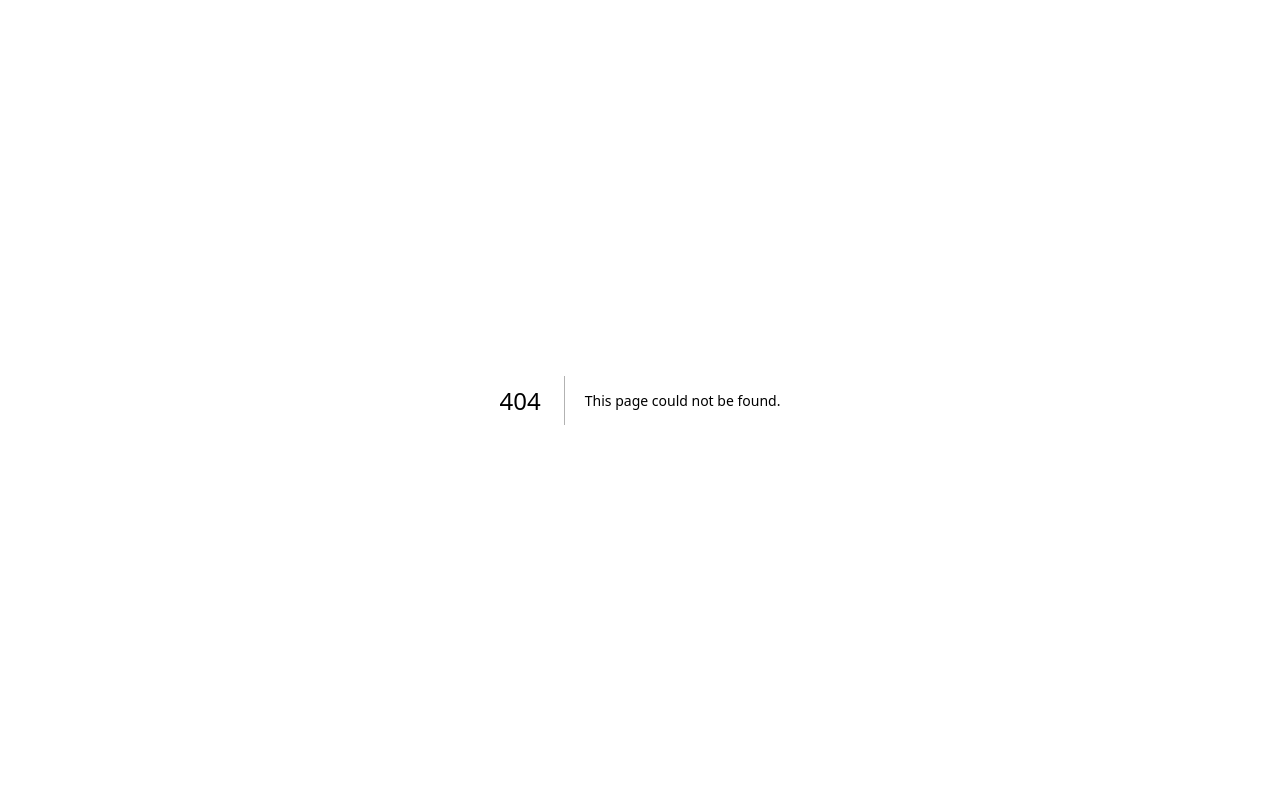
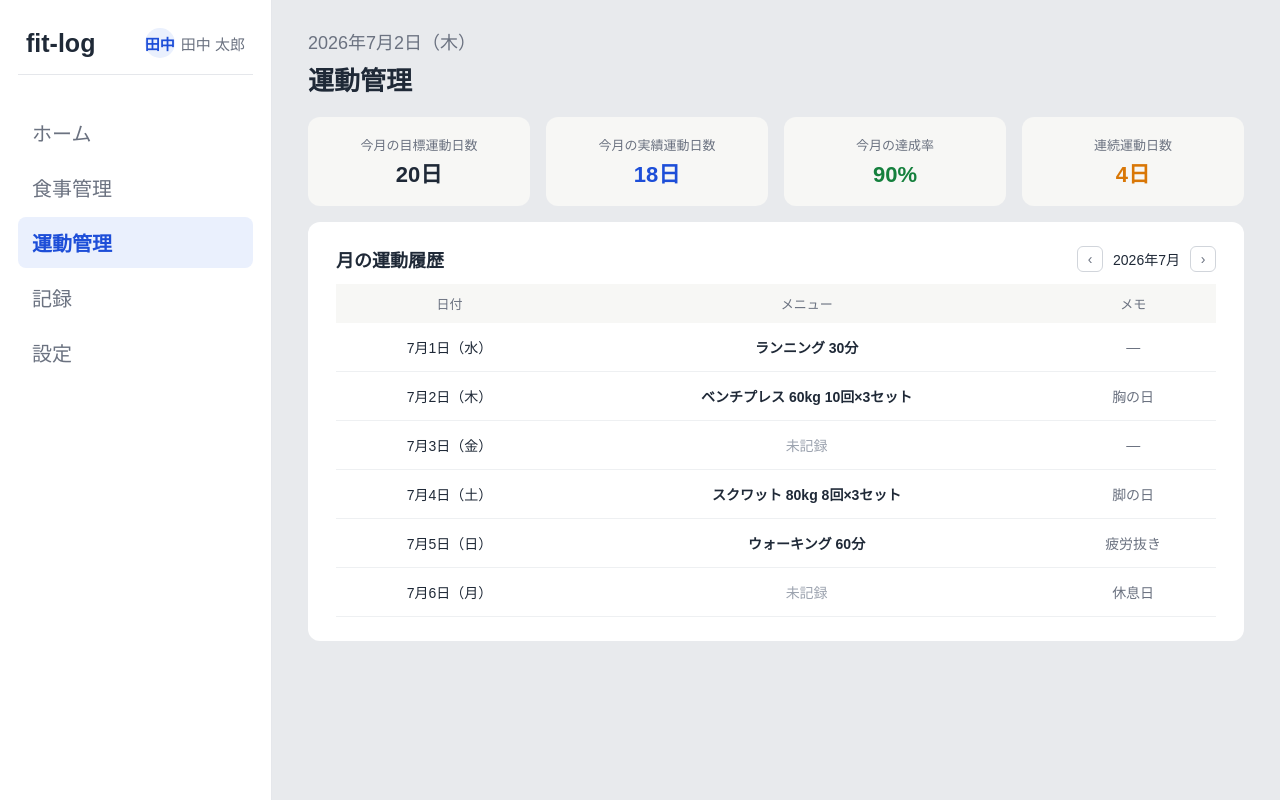
Before and after one commit to sho0411/fit-log-frontend, a Next.js app: page /exercises in a window 1280 px wide. Before the commit this address had no page. Built offline with nearby package versions, Linux system fonts and the light colour scheme.

Commit message:
feat: 運動管理ページの新規作成

```diff
--- /dev/null
+++ b/src/app/(app)/exercises/page.module.css
@@ -0,0 +1,147 @@
+.page {
+  max-width: 1040px;
+  margin: 0 auto;
+}
+
+/* ヘッダー（日付＋タイトル） */
+.header {
+  margin-bottom: 20px;
+}
+
+.date {
+  font-size: 18px;
+  color: #6b7280;
+  margin-bottom: 6px;
+}
+
+.title {
+  font-size: 26px;
+  font-weight: 700;
+  color: #1f2937;
+}
+
+/* サマリーカード */
+.summaryCards {
+  display: flex;
+  gap: 16px;
+  margin-bottom: 16px;
+}
+
+.summaryCard {
+  flex: 1;
+  background: #f7f7f5;
+  border-radius: 12px;
+  padding: 18px 22px;
+  text-align: center;
+}
+
+.summaryLabel {
+  font-size: 13px;
+  color: #6b7280;
+  margin-bottom: 8px;
+}
+
+.summaryValue {
+  font-size: 22px;
+  font-weight: 700;
+  color: #1f2937;
+  line-height: 1.2;
+}
+
+.summaryValuePrimary {
+  color: #1d4ed8;
+}
+
+.summaryValueSuccess {
+  color: #15803d;
+}
+
+.summaryValueStreak {
+  color: #d97706;
+}
+
+/* 履歴カード */
+.card {
+  background: #ffffff;
+  border-radius: 12px;
+  padding: 24px 28px;
+}
+
+.cardHeader {
+  display: flex;
+  justify-content: space-between;
+  align-items: center;
+  margin-bottom: 12px;
+}
+
+.cardTitle {
+  font-size: 18px;
+  font-weight: 700;
+  color: #1f2937;
+}
+
+/* 月ページャー（‹ 2026年7月 ›） */
+.monthPager {
+  display: flex;
+  align-items: center;
+  gap: 10px;
+}
+
+.pagerBtn {
+  width: 26px;
+  height: 26px;
+  border: 1px solid #d1d5db;
+  border-radius: 6px;
+  background: #ffffff;
+  color: #6b7280;
+  font-size: 14px;
+  line-height: 1;
+  cursor: pointer;
+}
+
+.pagerBtn:hover {
+  background: #f3f4f6;
+}
+
+.monthLabel {
+  font-size: 14px;
+  color: #1f2937;
+}
+
+/* 履歴テーブル */
+.table {
+  width: 100%;
+  border-collapse: collapse;
+}
+
+.th {
+  text-align: center;
+  font-size: 13px;
+  font-weight: 500;
+  color: #6b7280;
+  background: #f7f7f5;
+  padding: 10px 12px;
+}
+
+.tr {
+  border-bottom: 1px solid #eef0f2;
+}
+
+.td {
+  padding: 14px 12px;
+  font-size: 14px;
+  color: #1f2937;
+  text-align: center;
+}
+
+.menu {
+  font-weight: 700;
+}
+
+.memo {
+  color: #6b7280;
+}
+
+.noRecord {
+  color: #9ca3af;
+}
--- /dev/null
+++ b/src/app/(app)/exercises/page.tsx
@@ -0,0 +1,146 @@
+"use client";
+
+import { useState } from "react";
+import styles from "./page.module.css";
+
+const WEEKDAYS = ["日", "月", "火", "水", "木", "金", "土"] as const;
+
+// 1日分の運動履歴（未記録の日は menu が null）
+type ExerciseHistoryRow = {
+  day: number;
+  menu: string | null;
+  memo: string | null;
+};
+
+// TODO: API接続後は GET /exercises から取得する（今はモック値）
+const EXERCISE_HISTORY: ExerciseHistoryRow[] = [
+  { day: 1, menu: "ランニング 30分", memo: null },
+  { day: 2, menu: "ベンチプレス 60kg 10回×3セット", memo: "胸の日" },
+  { day: 3, menu: null, memo: null },
+  { day: 4, menu: "スクワット 80kg 8回×3セット", memo: "脚の日" },
+  { day: 5, menu: "ウォーキング 60分", memo: "疲労抜き" },
+  { day: 6, menu: null, memo: "休息日" },
+];
+
+export default function ExercisesPage() {
+  const today = new Date();
+
+  // TODO: API接続後は GET /exercises から取得する（今はモック値）
+  const monthlyExerciseGoal = 20;
+  const actualDays = 18;
+  const consecutiveDays = 4;
+
+  // 今月の達成率（バックエンドと同じく実績÷目標の四捨五入）
+  const achievementRate = Math.round((actualDays / monthlyExerciseGoal) * 100);
+
+  // 履歴テーブルに表示している月（初期値は今月）
+  const [year, setYear] = useState(today.getFullYear());
+  const [month, setMonth] = useState(today.getMonth() + 1);
+
+  // 表示月を delta ヶ月ぶん前後に動かす（1月・12月をまたぐときは年も動かす）
+  const stepMonth = (delta: number) => {
+    // TODO: API接続後は月の切り替え時にその月の履歴を取得する
+    const moved = new Date(year, month - 1 + delta, 1);
+    setYear(moved.getFullYear());
+    setMonth(moved.getMonth() + 1);
+  };
+
+  const weekdayOf = (day: number) =>
+    WEEKDAYS[new Date(year, month - 1, day).getDay()];
+
+  return (
+    <div className={styles.page}>
+      <header className={styles.header}>
+        <p className={styles.date}>
+          {today.getFullYear()}年{today.getMonth() + 1}月{today.getDate()}
+          日（{WEEKDAYS[today.getDay()]}）
+        </p>
+        <h1 className={styles.title}>運動管理</h1>
+      </header>
+
+      {/* サマリーカード */}
+      <div className={styles.summaryCards}>
+        <section className={styles.summaryCard}>
+          <p className={styles.summaryLabel}>今月の目標運動日数</p>
+          <p className={styles.summaryValue}>{monthlyExerciseGoal}日</p>
+        </section>
+        <section className={styles.summaryCard}>
+          <p className={styles.summaryLabel}>今月の実績運動日数</p>
+          <p className={`${styles.summaryValue} ${styles.summaryValuePrimary}`}>
+            {actualDays}日
+          </p>
+        </section>
+        <section className={styles.summaryCard}>
+          <p className={styles.summaryLabel}>今月の達成率</p>
+          <p className={`${styles.summaryValue} ${styles.summaryValueSuccess}`}>
+            {achievementRate}%
+          </p>
+        </section>
+        <section className={styles.summaryCard}>
+          <p className={styles.summaryLabel}>連続運動日数</p>
+          <p className={`${styles.summaryValue} ${styles.summaryValueStreak}`}>
+            {consecutiveDays}日
+          </p>
+        </section>
+      </div>
+
+      {/* 月の運動履歴 */}
+      <section className={styles.card}>
+        <div className={styles.cardHeader}>
+          <h2 className={styles.cardTitle}>月の運動履歴</h2>
+
+          {/* 月ページャー */}
+          <div className={styles.monthPager}>
+            <button
+              type="button"
+              className={styles.pagerBtn}
+              onClick={() => stepMonth(-1)}
+              aria-label="前の月へ"
+            >
+              ‹
+            </button>
+            <span className={styles.monthLabel}>
+              {year}年{month}月
+            </span>
+            <button
+              type="button"
+              className={styles.pagerBtn}
+              onClick={() => stepMonth(1)}
+              aria-label="次の月へ"
+            >
+              ›
+            </button>
+          </div>
+        </div>
+
+        <table className={styles.table}>
+          <thead>
+            <tr>
+              <th className={styles.th}>日付</th>
+              <th className={styles.th}>メニュー</th>
+              <th className={styles.th}>メモ</th>
+            </tr>
+          </thead>
+          <tbody>
+            {EXERCISE_HISTORY.map((row) => (
+              <tr key={row.day} className={styles.tr}>
+                <td className={styles.td}>
+                  {month}月{row.day}日（{weekdayOf(row.day)}）
+                </td>
+                {/* メニューは記録の本体なので無ければ「未記録」、メモは任意項目なので無ければ「—」 */}
+                <td
+                  className={`${styles.td} ${row.menu === null ? styles.noRecord : styles.menu}`}
+                >
+                  {row.menu ?? "未記録"}
+                </td>
+                <td className={`${styles.td} ${styles.memo}`}>
+                  {row.memo ?? "—"}
+                </td>
+              </tr>
+            ))}
+          </tbody>
+        </table>
+      </section>
+    </div>
+  );
+}
```
